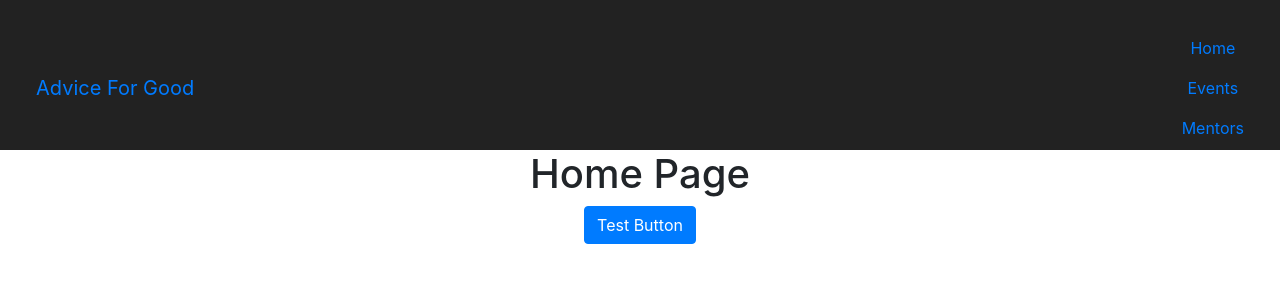
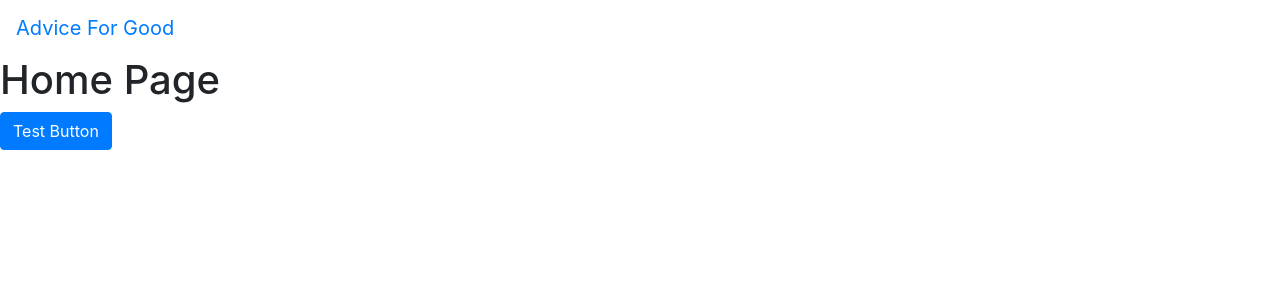
Before and after one commit to itsthechad/adviceforgood, a React (Create React App) app: page / in a window 1280 px wide. Shown: the top 300 px of the page. Built offline with nearby package versions, Linux system fonts and the light colour scheme.

Commit message:
Remove default create-react-app styles. Add classnames helper.

```diff
--- a/package.json
+++ b/package.json
@@ -5,6 +5,7 @@
     "dependencies": {
         "axios": "^0.16.2",
         "bootstrap": "^4.0.0-beta",
+        "classnames": "^2.2.5",
         "react": "^16.0.0",
         "react-dom": "^16.0.0",
         "react-router-dom": "^4.2.2",
--- a/src/App.css
+++ /dev/null
@@ -1,28 +0,0 @@
-.App {
-  text-align: center;
-}
-
-.App-logo {
-  animation: App-logo-spin infinite 20s linear;
-  height: 80px;
-}
-
-.App-header {
-  background-color: #222;
-  height: 150px;
-  padding: 20px;
-  color: white;
-}
-
-.App-title {
-  font-size: 1.5em;
-}
-
-.App-intro {
-  font-size: large;
-}
-
-@keyframes App-logo-spin {
-  from { transform: rotate(0deg); }
-  to { transform: rotate(360deg); }
-}
--- a/src/App.js
+++ b/src/App.js
@@ -1,6 +1,5 @@
 import React, { Component } from 'react';
 import { Switch, Route } from 'react-router-dom';
-import './App.css';
 
 // Pages
 import Header from './components/Header';
--- a/src/components/Header.js
+++ b/src/components/Header.js
@@ -7,11 +7,13 @@ export default class Header extends Component {
             <header className="App-header">
                 <nav className="navbar">
                     <Link to="/" className="navbar-brand">Advice For Good</Link>
-                    <ul className="nav navbar-nav">
-                        <li class="nav-item"><Link className="nav-link" to="/">Home</Link></li>
-                        <li class="nav-item"><Link className="nav-link" to="/events">Events</Link></li>
-                        <li class="nav-item"><Link className="nav-link" to="/mentors">Mentors</Link></li>
-                    </ul>
+                    <div className="collapse navbar-collapse">
+                        <ul className="navbar-nav">
+                            <li class="nav-item"><Link className="nav-link" to="/">Home</Link></li>
+                            <li class="nav-item"><Link className="nav-link" to="/events">Events</Link></li>
+                            <li class="nav-item"><Link className="nav-link" to="/mentors">Mentors</Link></li>
+                        </ul>
+                    </div>
                 </nav>
             </header>
         );
```
Also changed, not shown: 1 other file (tests, documents, lock files or other folders).
